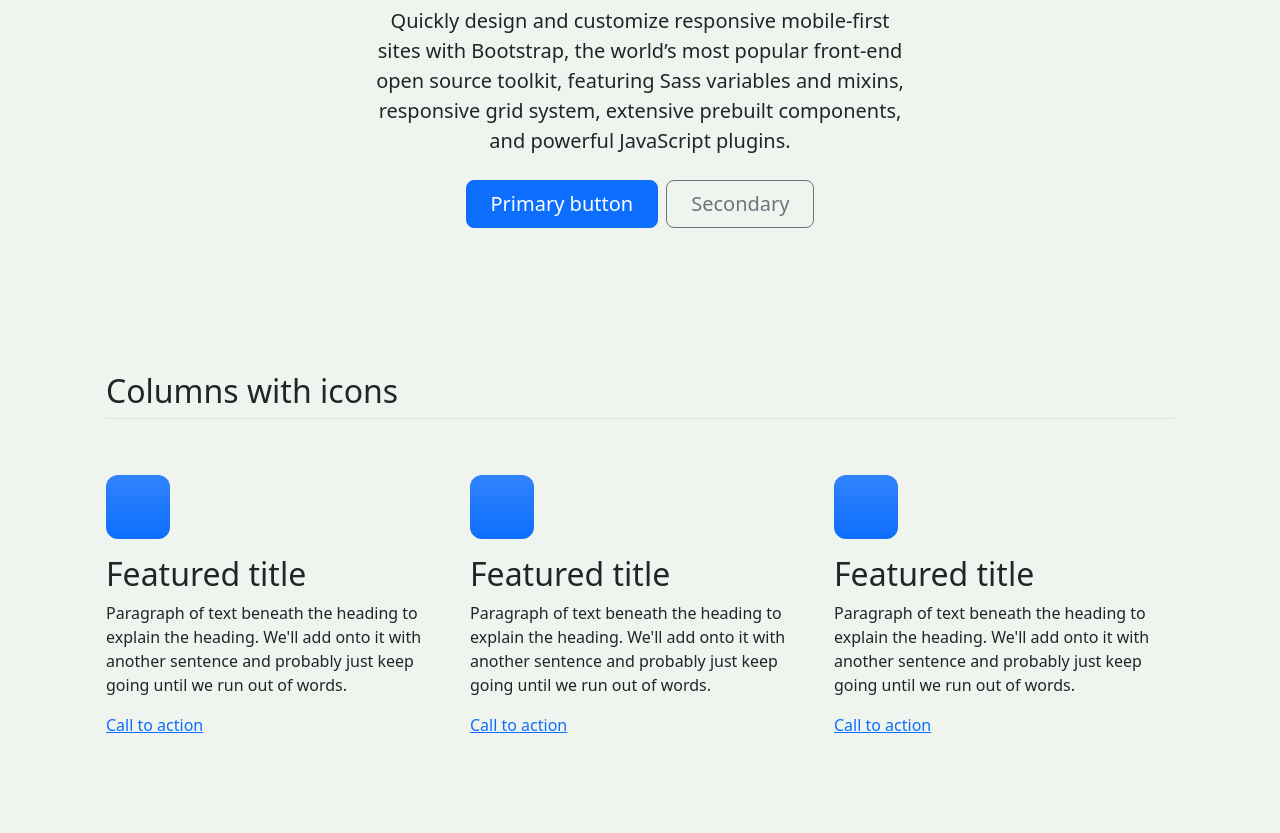
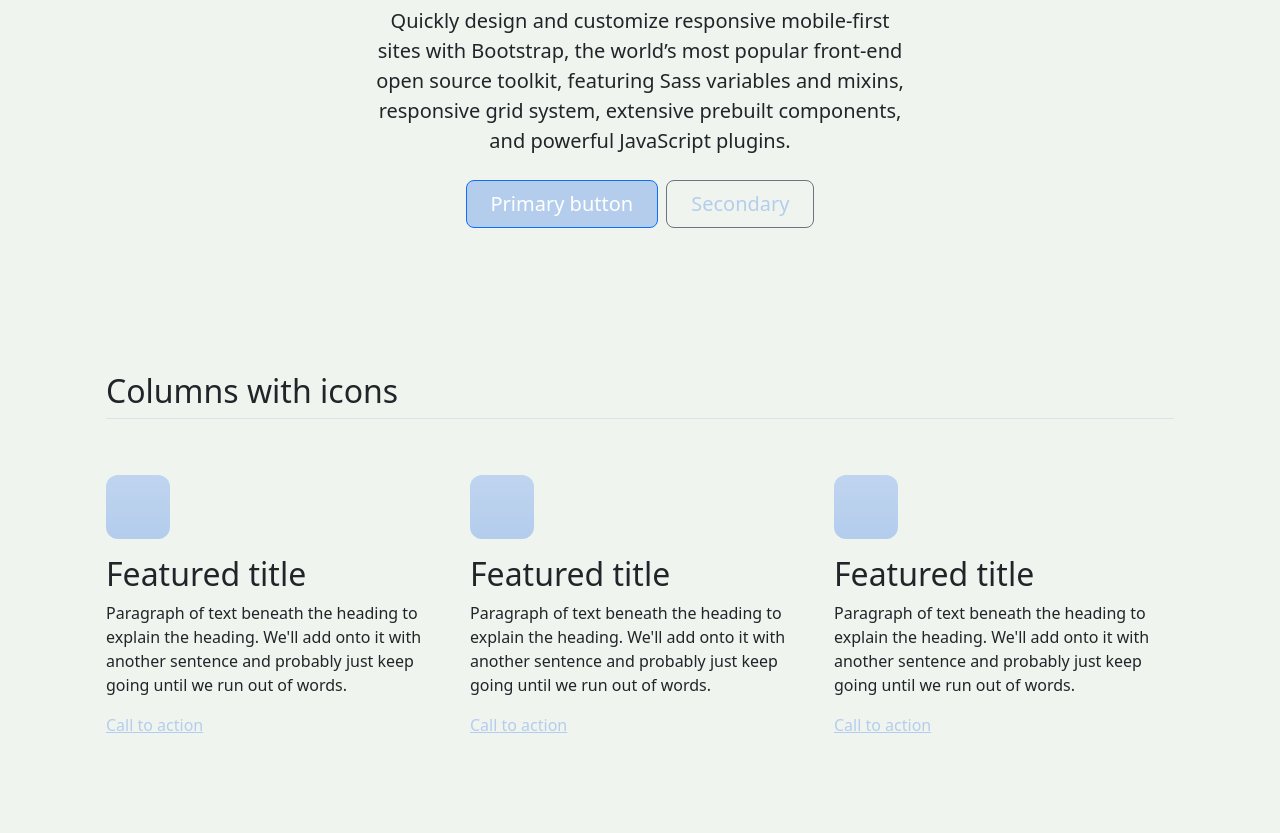
Before and after one commit to AlbertDaYoungYT/ServerTest, a Flask app: page / in a window 1280 px wide. Shown: the part 228-1061 px from the top of the page. Run offline with Flask 2, Linux system fonts and the light colour scheme; some libraries are stand-ins or nearby versions.

Commit message:
color palet

```diff
--- a/init.py
+++ b/init.py
@@ -9,6 +9,6 @@ mycursor.execute("CREATE TABLE `users` (`ID` TEXT NOT NULL,`Username` TEXT NOT N
 mycursor.execute("CREATE TABLE `userdata` (`ID` TEXT NOT NULL,`DisplayName` TEXT NOT NULL,`ProfileIMG` INT NOT NULL,`isadmin` TEXT NOT NULL)")
 mycursor.execute("CREATE TABLE `themes` (`Name` TEXT NOT NULL,`color1` TEXT NOT NULL,`color2` INT NOT NULL,`color3` TEXT NOT NULL)")
 
-mycursor.execute("INSERT INTO themes (Name, color1, color2, color3) VALUES ('default', '#222222', '#ffffff', '#ff0000')")
+mycursor.execute("INSERT INTO themes (Name, color1, color2, color3) VALUES ('default', '#0d1821', '#f0f4ef', '#b4cded')")
 
 DB.db.commit()
--- a/templates/index.html
+++ b/templates/index.html
@@ -84,6 +84,14 @@
     .navin {
       color: {{color3}};
     }
+
+    .fillbtn {
+      background-color: {{color3}}!important;
+    }
+
+    .normbtn {
+      color: {{color3}};
+    }
   </style>
 
 
@@ -165,8 +173,8 @@
       <div class="col-lg-6 mx-auto">
         <p class="lead mb-4">Quickly design and customize responsive mobile-first sites with Bootstrap, the world’s most popular front-end open source toolkit, featuring Sass variables and mixins, responsive grid system, extensive prebuilt components, and powerful JavaScript plugins.</p>
         <div class="d-grid gap-2 d-sm-flex justify-content-sm-center">
-          <button type="button" class="btn btn-primary btn-lg px-4 gap-3">Primary button</button>
-          <button type="button" class="btn btn-outline-secondary btn-lg px-4">Secondary</button>
+          <button type="button" class="fillbtn btn btn-primary btn-lg px-4 gap-3">Primary button</button>
+          <button type="button" class="normbtn btn btn-outline-secondary btn-lg px-4">Secondary</button>
         </div>
       </div>
     </div>
@@ -180,34 +188,34 @@
       <h2 class="pb-2 border-bottom">Columns with icons</h2>
       <div class="row g-4 py-5 row-cols-1 row-cols-lg-3">
         <div class="feature col">
-          <div class="feature-icon d-inline-flex align-items-center justify-content-center text-bg-primary bg-gradient fs-2 mb-3">
+          <div class="fillbtn feature-icon d-inline-flex align-items-center justify-content-center text-bg-primary bg-gradient fs-2 mb-3">
             <svg class="bi" width="1em" height="1em"><use xlink:href="#collection"></use></svg>
           </div>
           <h3 class="fs-2">Featured title</h3>
           <p>Paragraph of text beneath the heading to explain the heading. We'll add onto it with another sentence and probably just keep going until we run out of words.</p>
-          <a href="#" class="icon-link d-inline-flex align-items-center">
+          <a href="#" class="normbtn icon-link d-inline-flex align-items-center">
             Call to action
             <svg class="bi" width="1em" height="1em"><use xlink:href="#chevron-right"></use></svg>
           </a>
         </div>
         <div class="feature col">
-          <div class="feature-icon d-inline-flex align-items-center justify-content-center text-bg-primary bg-gradient fs-2 mb-3">
+          <div class="fillbtn feature-icon d-inline-flex align-items-center justify-content-center text-bg-primary bg-gradient fs-2 mb-3">
             <svg class="bi" width="1em" height="1em"><use xlink:href="#people-circle"></use></svg>
           </div>
           <h3 class="fs-2">Featured title</h3>
           <p>Paragraph of text beneath the heading to explain the heading. We'll add onto it with another sentence and probably just keep going until we run out of words.</p>
-          <a href="#" class="icon-link d-inline-flex align-items-center">
+          <a href="#" class="normbtn icon-link d-inline-flex align-items-center">
             Call to action
             <svg class="bi" width="1em" height="1em"><use xlink:href="#chevron-right"></use></svg>
           </a>
         </div>
         <div class="feature col">
-          <div class="feature-icon d-inline-flex align-items-center justify-content-center text-bg-primary bg-gradient fs-2 mb-3">
+          <div class="fillbtn feature-icon d-inline-flex align-items-center justify-content-center text-bg-primary bg-gradient fs-2 mb-3">
             <svg class="bi" width="1em" height="1em"><use xlink:href="#toggles2"></use></svg>
           </div>
           <h3 class="fs-2">Featured title</h3>
           <p>Paragraph of text beneath the heading to explain the heading. We'll add onto it with another sentence and probably just keep going until we run out of words.</p>
-          <a href="#" class="icon-link d-inline-flex align-items-center">
+          <a href="#" class="normbtn icon-link d-inline-flex align-items-center">
             Call to action
             <svg class="bi" width="1em" height="1em"><use xlink:href="#chevron-right"></use></svg>
           </a>
```
Also changed, not shown: data/db.db.
